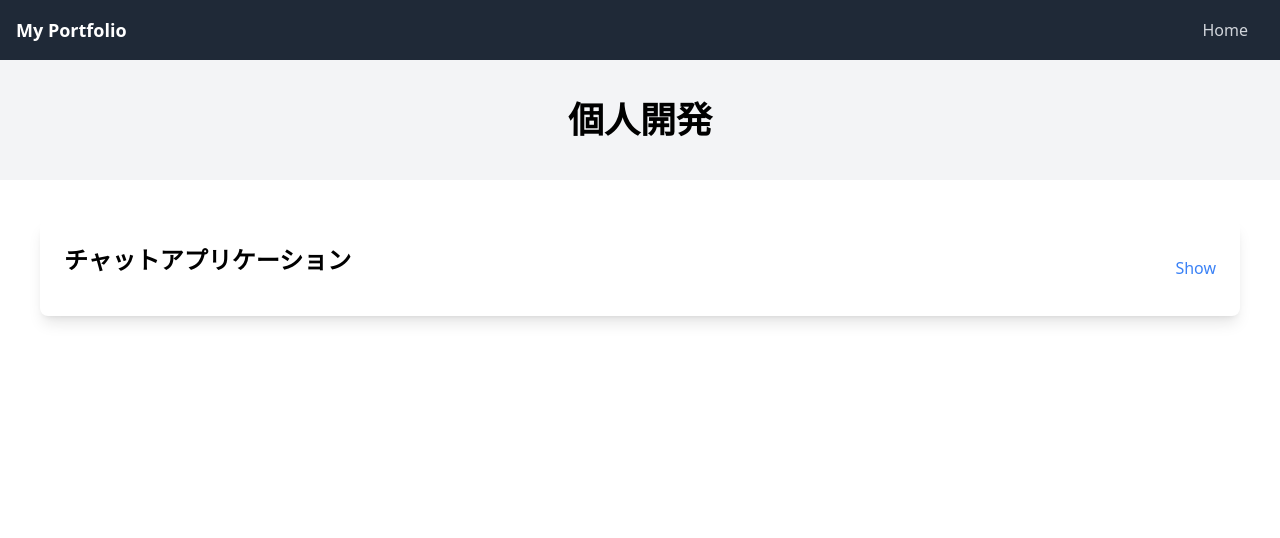
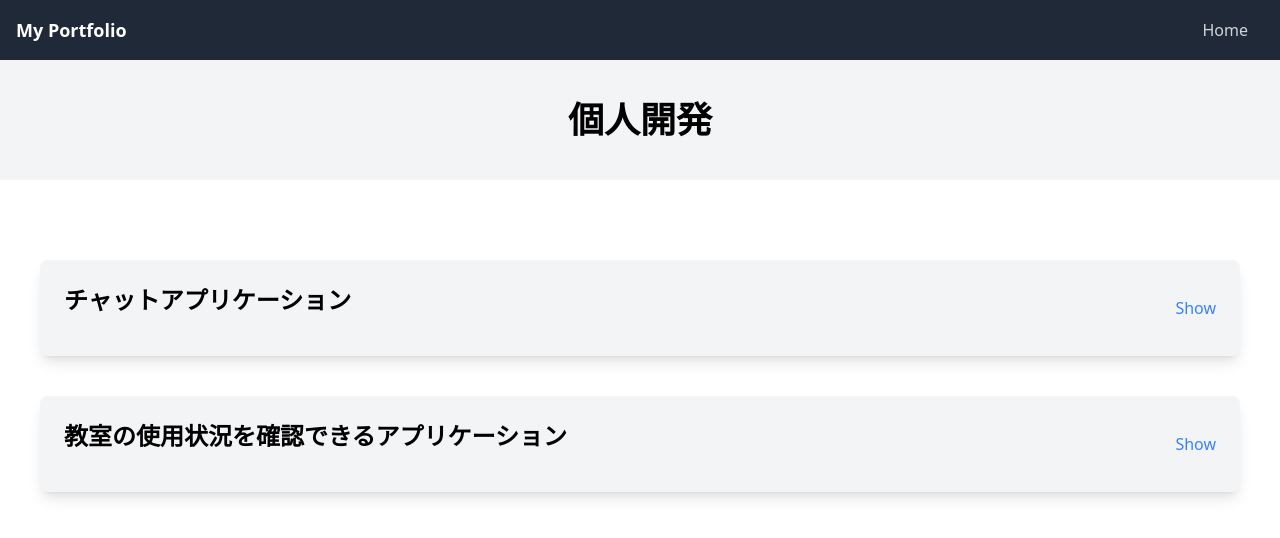
Before and after one commit to k22036/portfolio, a React (Create React App) app: page /portfolio/personal-dev in a window 1280 px wide. Shown: the top 538 px of the page. Built offline with nearby package versions, Linux system fonts and the light colour scheme.

Commit message:
add: check-room

```diff
--- a/src/components/Content.tsx
+++ b/src/components/Content.tsx
@@ -14,9 +14,9 @@ const Content: React.FC<Props> = ({ children, title, link }) => {
   }
 
   return (
-    <div className='container mx-auto'>
+    <div className='container mx-auto my-10'>
       <div className='grid grid-cols-1 gap-8'>
-        <div className='bg-white p-6 rounded-lg shadow-lg'>
+        <div className='bg-gray-100 p-6 rounded-lg shadow-lg'>
           <div className='flex justify-between items-center'>
             <h3 className='text-2xl font-bold mb-4'>{title}</h3>
             <button
--- a/src/pages/personalDev.tsx
+++ b/src/pages/personalDev.tsx
@@ -1,6 +1,8 @@
 import Content from '../components/Content'
 import chatHomeImg from '../images/chat-app-home.png'
 import chatAppImg from '../images/chat-app.png'
+import checkRoomHomeImg from '../images/check-room-home.png'
+import checkRoomImg from '../images/check-room-page.png'
 
 const PersonalDev = () => {
   return (
@@ -38,6 +40,26 @@ const PersonalDev = () => {
           <img src={chatAppImg} alt='chat-app' className='object-cover mb-4' />
         </Content>
 
+        <Content title='教室の使用状況を確認できるアプリケーション' link='https://github.com/k22036/check-used-room'>
+          <p className='mb-4'>使用技術</p>
+          <ul className='mb-4'>
+            <li>Next.js</li>
+          </ul>
+          <p className='mb-4'>
+            このアプリケーションは，vercelを使ってデプロイしている．
+            教室の使用状況を確認できるアプリケーションである．
+            大学に残って，勉強等がしたい時に，空いている教室がわかると便利なため作成した．
+          </p>
+          <p className='mb-4'>
+            データは，pythonでシラバスからスクレイピングした．
+            そのデータは，json形式で保存している．
+          </p>
+          <p className='mb-4'>
+            サクッと作成できたが，よくわからない文字をパースするのが少し大変だった．
+          </p>
+          <img src={checkRoomHomeImg} alt='check-room-home' className='object-cover mb-4' />
+          <img src={checkRoomImg} alt='check-room' className='object-cover mb-4' />
+        </Content>
       </section>
     </>
   )
```
Also changed, not shown: src/images/check-room-home.png (added), src/images/check-room-page.png (added).
